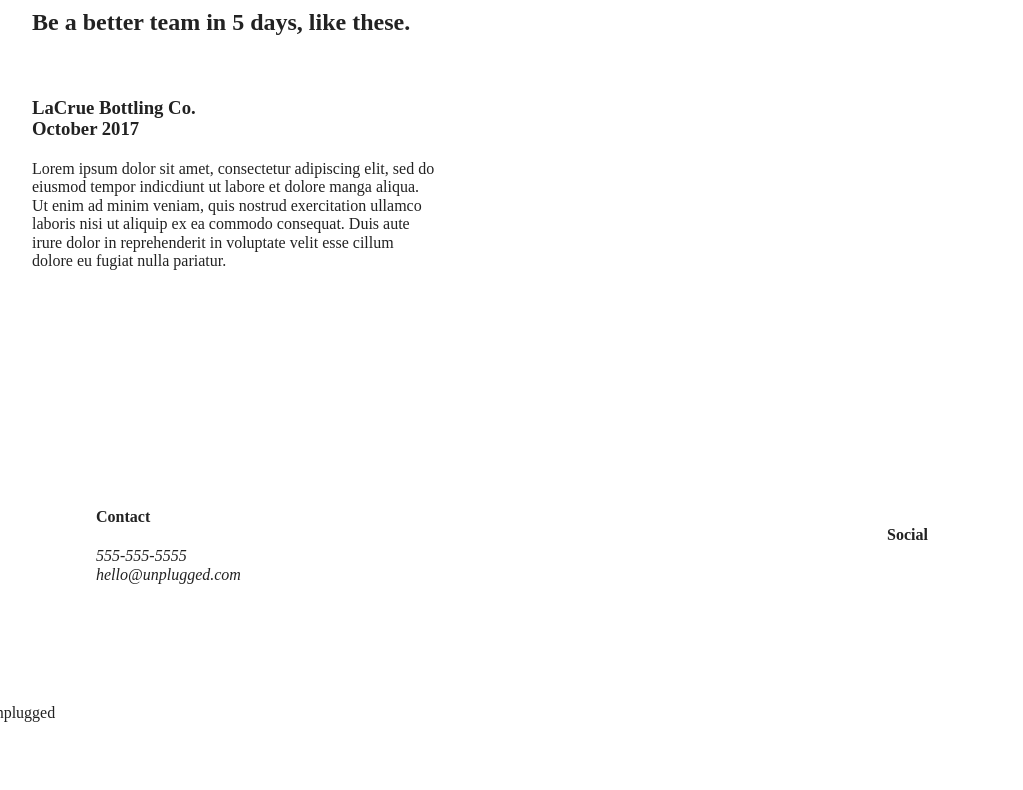
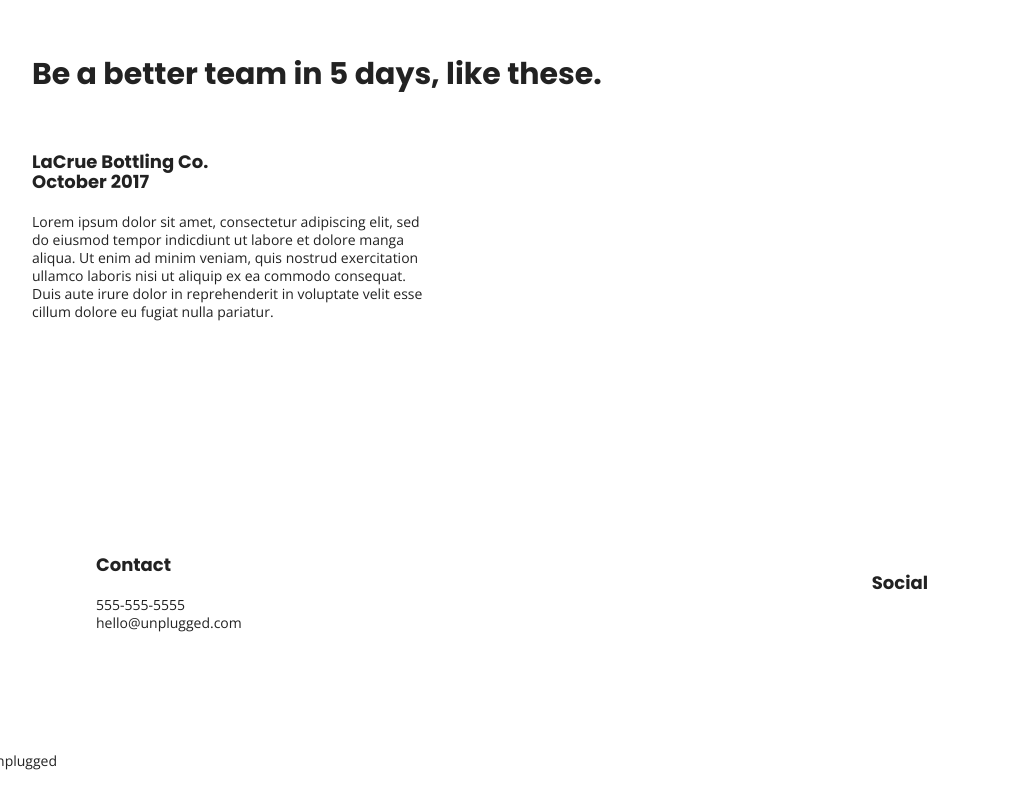
Before and after one commit to thomas-hurrie/unplugged-retreat, a website built with Parcel: page index.html in a window 1280 px wide. Shown: the part 1233-2023 px from the top of the page, without its empty margins (128-1151 px from the left). Before the commit the page ends 1975 px from the top, so only its background shows below. Built offline with nearby package versions, Linux system fonts and the light colour scheme.

Commit message:
Added base css styles

```diff
--- a/about/index.html
+++ b/about/index.html
@@ -18,6 +18,8 @@
 
   <link rel="stylesheet" href="../css/normalize.css">
   <link rel="stylesheet" href="../css/main.css">
+  <!-- Google Fonts -->
+  <link href="https://fonts.googleapis.com/css?family=Open+Sans:400,700|Poppins:500,700" rel="stylesheet">
 
   <meta name="theme-color" content="#fafafa">
 </head>
--- a/css/main.css
+++ b/css/main.css
@@ -86,7 +86,56 @@ textarea {
 /* ==========================================================================
    Author's custom styles
    ========================================================================== */
-/* -------------------- Base Header - Footer Styles -------------------- */
+
+/*General Styles*/
+
+html {
+  font-size: 16px;
+}
+
+body {
+  font-family: 'Open Sans', sans-serif;
+  font-size: 1em;
+  text-align: left;
+}
+
+ul,
+ol {
+  list-style: none;
+}
+
+a {
+  color: #e2e3ed;
+  text-decoration: none;
+}
+
+h2 {
+  font-family: 'Poppins', sans-serif;
+  font-size: 1.875em;
+}
+
+h3,
+h4 {
+  font-family: 'Poppins', sans-serif;
+  margin: 20px 0;
+  font-size: 1.125em;
+}
+
+p {
+  font-size: 0.875em;
+  line-height: 1.285em;
+}
+
+address {
+  font-style: normal;
+}
+
+.content-wrapper {
+  width: 90%;
+  margin: 50px 0
+}
+
+   /* -------------------- Base Header - Footer Styles -------------------- */
 
 header,
 footer {
--- a/index.html
+++ b/index.html
@@ -18,6 +18,8 @@
 
   <link rel="stylesheet" href="css/normalize.css">
   <link rel="stylesheet" href="css/main.css">
+  <!-- Google Fonts -->
+  <link href="https://fonts.googleapis.com/css?family=Open+Sans:400,700|Poppins:500,700" rel="stylesheet">
 
   <meta name="theme-color" content="#fafafa">
 </head>
```
Also changed, not shown: faq/index.html (+2 -0 lines).
